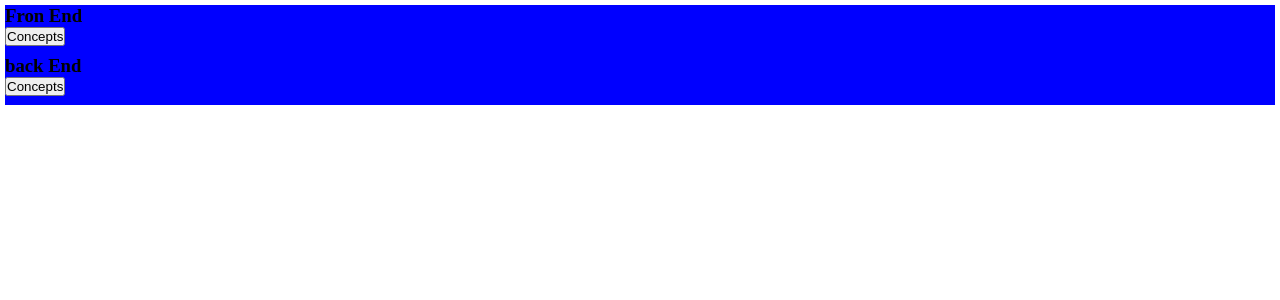
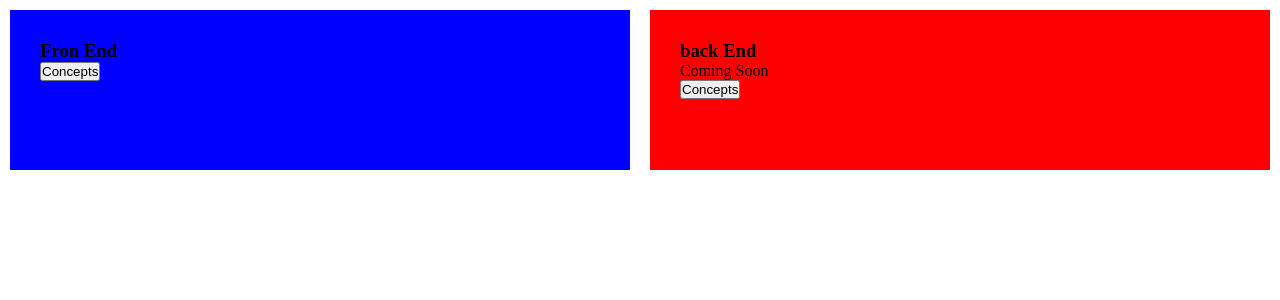
Before and after one commit to Simonbiker/concepts, an Angular app: page /home in a window 1280 px wide. Shown: the top 300 px of the page. Built offline with nearby package versions, Linux system fonts and the light colour scheme.

Commit message:
Adding code to ts file to change the bankground color when clicked button. This will not remain. The button should change the container color which will happen later.

```diff
--- a/src/app/front-end-projects/color-change/color-change.component.css
+++ b/src/app/front-end-projects/color-change/color-change.component.css
@@ -0,0 +1,3 @@
+.container {
+  text-align: center;
+}
--- a/src/app/front-end-projects/color-change/color-change.component.html
+++ b/src/app/front-end-projects/color-change/color-change.component.html
@@ -1 +1,4 @@
-<p>color-change works!</p>
+<div class="container">
+  <h2>Background color <span class="color"> #f1f5f8 </span></h2>
+  <button class="btn btn-hero" id="btn">Click me</button>
+</div>
--- a/src/app/front-end-projects/color-change/color-change.component.ts
+++ b/src/app/front-end-projects/color-change/color-change.component.ts
@@ -10,6 +10,19 @@ export class ColorChangeComponent implements OnInit {
   constructor() { }
 
   ngOnInit(): void {
+    const hex = [0, 1, 2, 3, 4, 5, 6, 7, 8, 9, "A", "B", "C", "D", "E", "F"];
+    let btn = document.getElementById('btn');
+    let color = document.querySelector('.color');
+
+    btn.addEventListener('click', function(){
+      // a var to hold the #
+      let hexColor = '#';
+      for(let i = 0; i<6; i++){
+          hexColor += hex[Math.floor(Math.random() * hex.length)];
+      }
+     color.textContent = hexColor;
+    document.body.style.backgroundColor = hexColor;
+  });
   }
 
 }
--- a/src/app/home/home.component.css
+++ b/src/app/home/home.component.css
@@ -1,7 +1,22 @@
 .container {
   display: grid;
-  margin: 5px;
+  flex-direction: row;
+}
+
+.front-end {
+  grid-column: 1;
   background-color: blue;
   min-height: 100px;
   min-width: 100px;
+  margin: 10px;
+  padding: 30px;
 }
+
+.back-end {
+  grid-column: 2;
+  background-color: red;
+  min-height: 100px;
+  min-width: 100px;
+  margin: 10px;
+  padding: 30px;
+}
--- a/src/app/home/home.component.html
+++ b/src/app/home/home.component.html
@@ -2,16 +2,18 @@
   <div class="front-end">
     <h3>Fron End</h3>
     <button (click)="frontBtn()">Concepts</button>
+    <ng-container *ngIf="frontEnd">
+      <div class="section">
+        <h3>Vanilla JavaScript Projects</h3>
+        <p>A list of of projects taken from different places.</p>
+        <app-color-change></app-color-change>
+      </div>
+    </ng-container>
   </div>
-  <ng-container *ngIf="frontEnd">
-    <div class="section">
-      <h3>Vanilla JavaScript Projects</h3>
-      <p>A list of of projects taken from freeCodeCamp</p>
-    </div>
-  </ng-container>
 
   <div class="back-end">
     <h3>back End</h3>
+    <P>Coming Soon</P>
     <button>Concepts</button>
   </div>
 </div>
```
